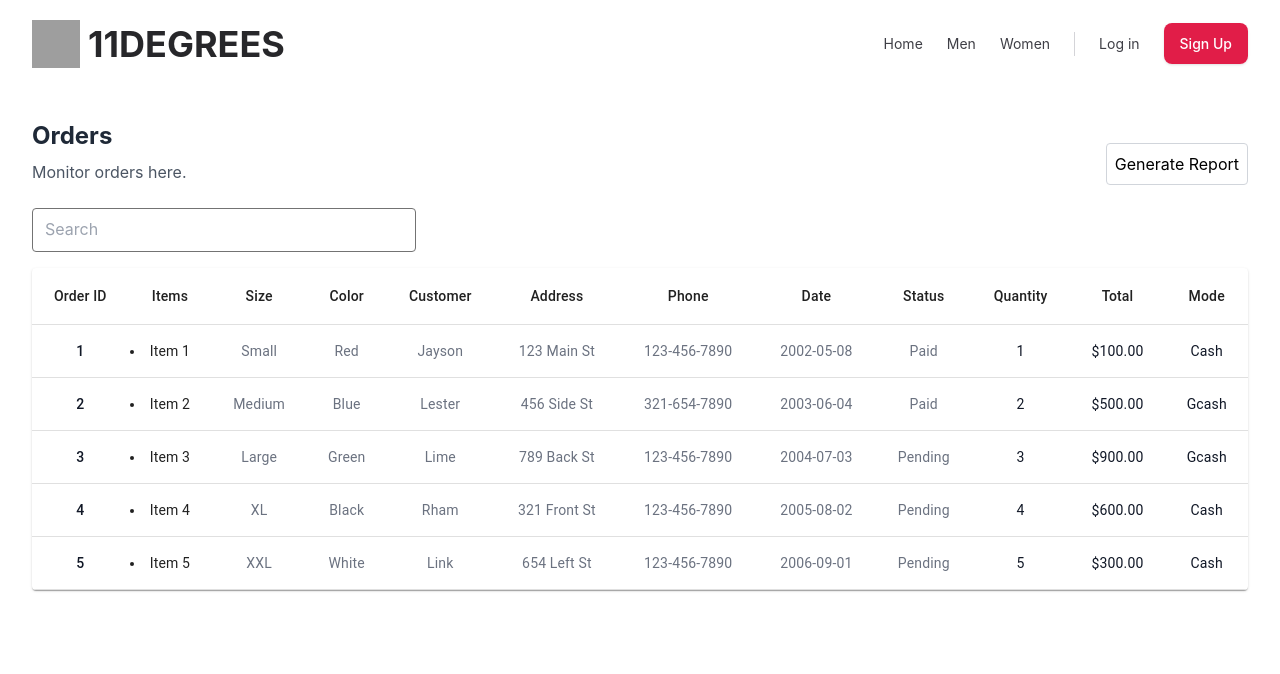
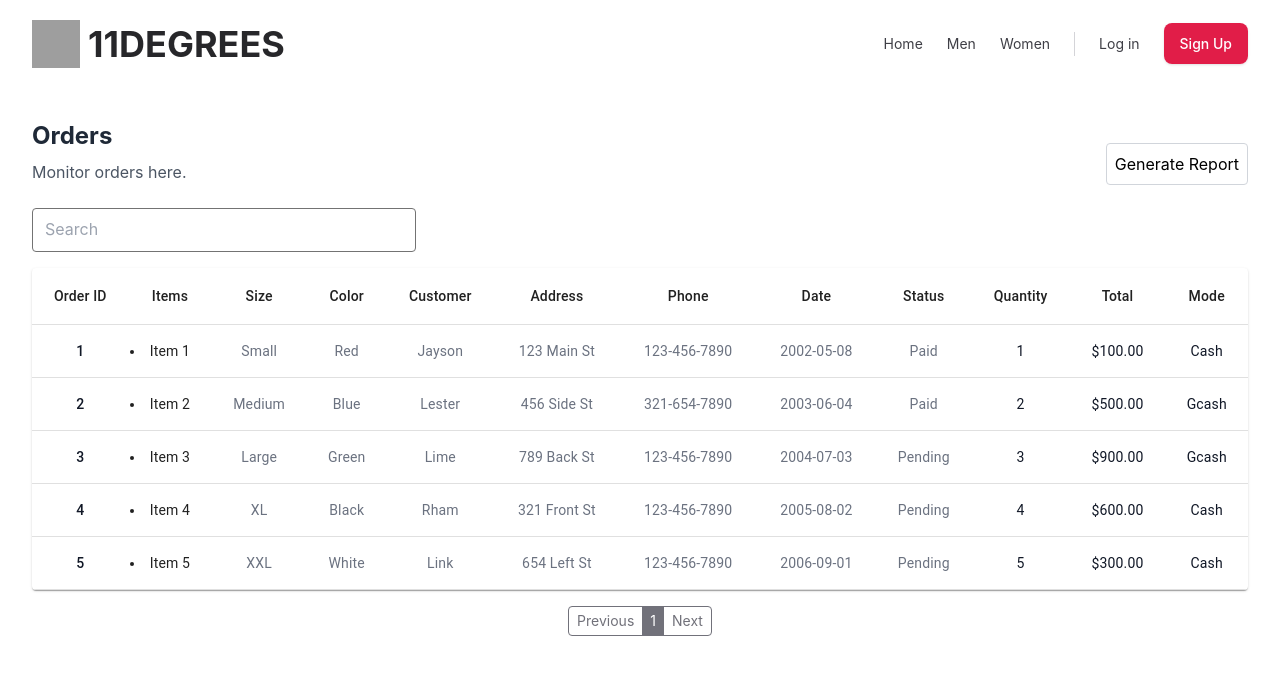
Before and after one commit to JaysonLester/11D-Commerce, a React (Create React App) app: page /orders in a window 1280 px wide. Shown: the top 674 px of the page. Built offline with nearby package versions, Linux system fonts and the light colour scheme; grey boxes are pictures that could not be loaded.

Commit message:
made a pagination button in orders page

```diff
--- a/src/components/orders/orders.jsx
+++ b/src/components/orders/orders.jsx
@@ -19,6 +19,32 @@ const Orders = () => {
         { id: 4, items: ['Item 4'], status: 'Pending', total: '$600.00', date: '2005-08-02', quantity: 4, size: 'XL', color: 'Black', customer: 'Rham', address: '321 Front St', phone: '123-456-7890', mode: 'Cash' },
         { id: 5, items: ['Item 5'], status: 'Pending', total: '$300.00', date: '2006-09-01', quantity: 5, size: 'XXL', color: 'White', customer: 'Link', address: '654 Left St', phone: '123-456-7890', mode: 'Cash' },
     ]);
+
+    const itemsPerPage = 10;
+    const totalPages = Math.ceil(orders.length / itemsPerPage);
+    const [currentPage, setCurrentPage] = useState(1);
+
+    const handleNext = () => {
+        if (currentPage < totalPages) {
+            setCurrentPage(prevPageNumber => prevPageNumber + 1);
+        }
+    };
+
+    const handlePrevious = () => {
+        if (currentPage > 1) {
+            setCurrentPage(prevPageNumber => prevPageNumber - 1);
+        }
+    };
+
+    const handlePageChange = (event) => {
+        const pageNumber = Number(event.target.textContent);
+        setCurrentPage(pageNumber);
+    };
+
+    const indexOfLastOrder = currentPage * itemsPerPage;
+    const indexOfFirstOrder = indexOfLastOrder - itemsPerPage;
+    const currentOrders = orders.slice(indexOfFirstOrder, indexOfLastOrder);
+
 
     const handleSearch = (event) => {
         setSearchTerm(event.target.value);
@@ -131,8 +157,8 @@ const Orders = () => {
                                 <TableCell className="py-3 pr-6 cursor-pointer" align="center" onClick={() => handleSort('items')}>Items</TableCell>
                                 <TableCell className="py-3 pr-6 cursor-pointer" align="center" onClick={() => handleSort('size')}>Size</TableCell>
                                 <TableCell className="py-3 pr-6 cursor-pointer" align="center" onClick={() => handleSort('color')}>Color</TableCell>
-                                <TableCell className="py-3 pr-6 cursor-pointer"  align="center" onClick={() => handleSort('customer')}>Customer</TableCell>
-                                <TableCell className="py-3 pr-6 cursor-pointer"  align="center" onClick={() => handleSort('address')}>Address</TableCell>
+                                <TableCell className="py-3 pr-6 cursor-pointer" align="center" onClick={() => handleSort('customer')}>Customer</TableCell>
+                                <TableCell className="py-3 pr-6 cursor-pointer" align="center" onClick={() => handleSort('address')}>Address</TableCell>
                                 <TableCell className="py-3 pr-6 cursor-pointer" align="center" onClick={() => handleSort('phone')}>Phone</TableCell>
                                 <TableCell className="py-3 pr-6 cursor-pointer" align="center" onClick={() => handleSort('date')}>Date</TableCell>
                                 <TableCell className="py-3 pr-6 cursor-pointer" align="center" onClick={() => handleSort('status')}>Status</TableCell>
@@ -143,7 +169,7 @@ const Orders = () => {
                         </TableHead>
                         <TableBody>
                             {filteredOrders.length > 0 ? (
-                                filteredOrders.map((order) => (
+                                currentOrders.map((order) => (
                                     <TableRow key={order.id}>
                                         <TableCell className="pr-6 py-4 whitespace-nowrap" align="center">
                                             <div className="text-sm font-medium text-gray-900">{order.id}</div>
@@ -195,9 +221,41 @@ const Orders = () => {
 
                         </TableBody>
                     </Table>
+
                 </TableContainer>
+                <div className="flex justify-center space-x-2 mt-4">
+                    <div className="flex border border-zinc-500 rounded overflow-hidden">
+                        <button
+                            onClick={handlePrevious}
+                            className="px-2 py-1 text-sm text-zinc-500"
+                            disabled={currentPage === 1}
+                        >
+                            Previous
+                        </button>
+                        {[...Array(totalPages)].map((_, i) => (
+                            <button
+                                key={i + 1}
+                                id={i + 1}
+                                onClick={handlePageChange}
+                                className={`px-2 py-1 text-sm ${currentPage === i + 1 ? 'bg-zinc-500 text-white' : 'text-zinc-500'
+                                    }`}
+                            >
+                                {i + 1}
+                            </button>
+                        ))}
+                        <button
+                            onClick={handleNext}
+                            className="px-2 py-1 text-sm text-zinc-500"
+                            disabled={currentPage === totalPages}
+                        >
+                            Next
+                        </button>
+                    </div>
+                </div>
+                <div />
             </div>
         </div>
+
     );
 };
 
```
